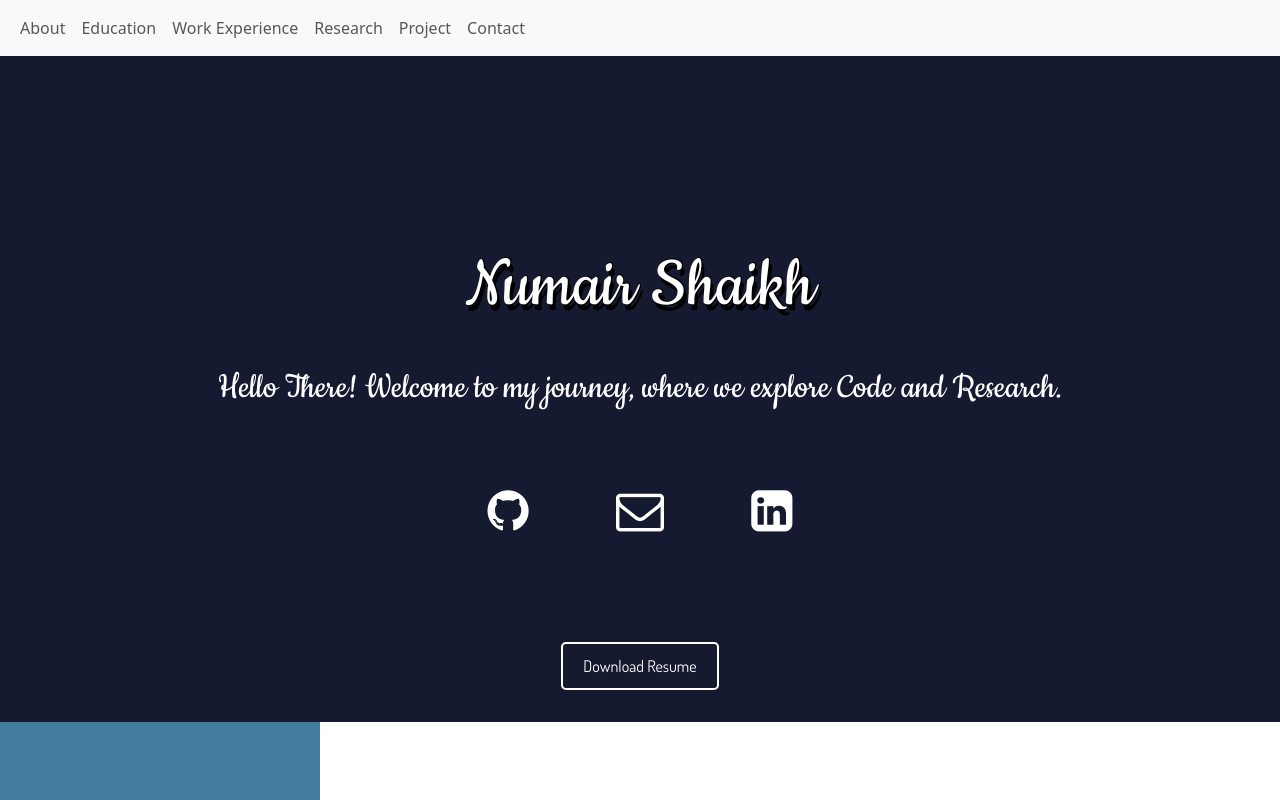
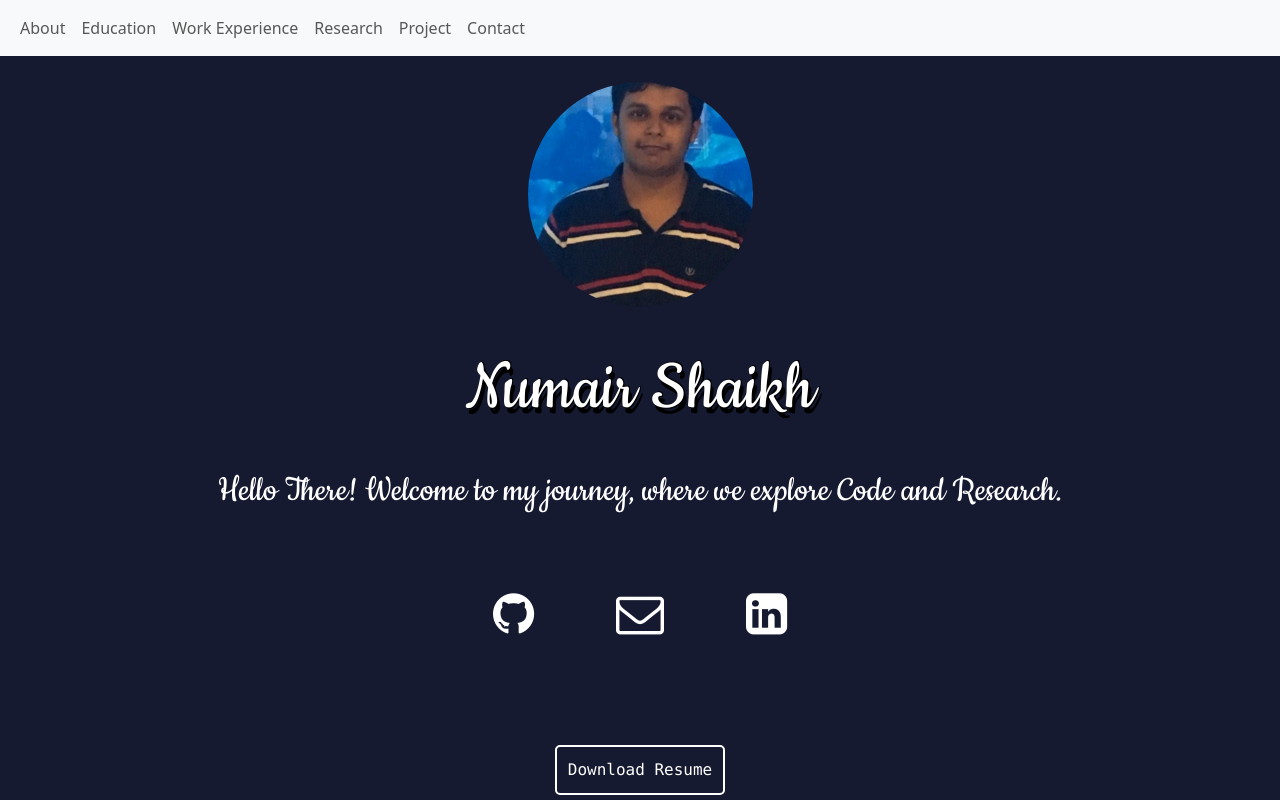
Before and after one commit to numair07/Personal-Website, a React (Create React App) app: page / in a window 1280 px wide. Shown: the top 800 px of the page. Built offline with nearby package versions, Linux system fonts and the light colour scheme.

Commit message:
[Numair] Added profile photo

```diff
--- a/src/App.js
+++ b/src/App.js
@@ -4,13 +4,29 @@ import About from './components/About_Section/about';
 import Education from './components/Education/education';
 import WorkExperienceTimeline from './components/Work_Ex/WorkEx';
 
+import profilePicture from './Assets/Photo_Numair.jpg';
+import Resume from "./Assets/Resume_Numair.pdf";
+
+
 const App = () => {
+
+  const imageStyle = {
+    width: '225px', // Adjust the width as needed
+    height: '225px', // Adjust the height as needed
+    borderRadius: '50%',
+    objectFit: 'cover', // Maintain the aspect ratio of the image
+  };
 
   return (
 
     <div>
       <NavBar />
       <section class="landing">
+      <div className="row justify-content-center align-items-center" style={{ paddingTop: '2%' }}>
+        <div className="col-lg-12 text-center">
+          <img src={profilePicture} alt="Profile" style={imageStyle} />
+        </div>
+      </div>
         <div class="row">
           <div class="col-lg-12">
             <p id="nameTest">Numair Shaikh</p>
@@ -30,21 +46,20 @@ const App = () => {
                 <a href="https://in.linkedin.com/in/numair-shaikh/"><i class="fa fa-linkedin-square social_media_buttons"></i></a>
               </div>
             </div>
-          </div>
-
-          <div className="row justify-content-center">
+            <div className="row justify-content-center">
             <div className="col-md-6">
               <div className="text-center">
-                <a href="/Resume_Numair.pdf" download="Resume_Numair.pdf" className="resume-download-button">Download Resume</a>
+                <a href={Resume} download="Resume_Numair.pdf" className="resume-download-button">Download Resume</a>
               </div>
             </div>
+          </div>
           </div>
         </div>
       </section>
       <About />
-      <div style={{width: '100%', height:'0.1rem', backgroundColor:'#072541'}}></div>
+      <div style={{ width: '100%', height: '0.1rem', backgroundColor: '#072541' }}></div>
       <Education />
-      <div style={{width: '100%', height:'0.1rem', backgroundColor:'#072541'}}></div>
+      <div style={{ width: '100%', height: '0.1rem', backgroundColor: '#072541' }}></div>
       <WorkExperienceTimeline />
     </div>
   );
--- a/src/index.css
+++ b/src/index.css
@@ -17,7 +17,7 @@ body {
 
 #nameTest {
     color: white;
-    padding-top: 13.5%;
+    padding-top: 2%;
     text-shadow: 0px 0px 0 #000,
         1px -1px 0 #000,
         3px 6px #000,
@@ -44,7 +44,8 @@ body {
 
 .social_media_buttons {
     color: white;
-    padding: 8%;
+    padding: 7.5%;
+    padding-bottom: 2.5% !important;
     font-size: 50%;
     transition: color 0.2s ease;
 }
@@ -53,11 +54,10 @@ body {
     color: #FFC0D9;
 }
 
-
 .resume-download-button {
-    font-family: 'Dosis';
+    font-family: 'Consolas';
     display: inline-block;
-    padding: 10px 20px;
+    padding: 2%;
     background-color: transparent;
     color: white;
     border: 2px solid white;
```
Also changed, not shown: src/Assets/Photo_Numair.jpg (added), 1 other file (tests, documents, lock files or other folders).
